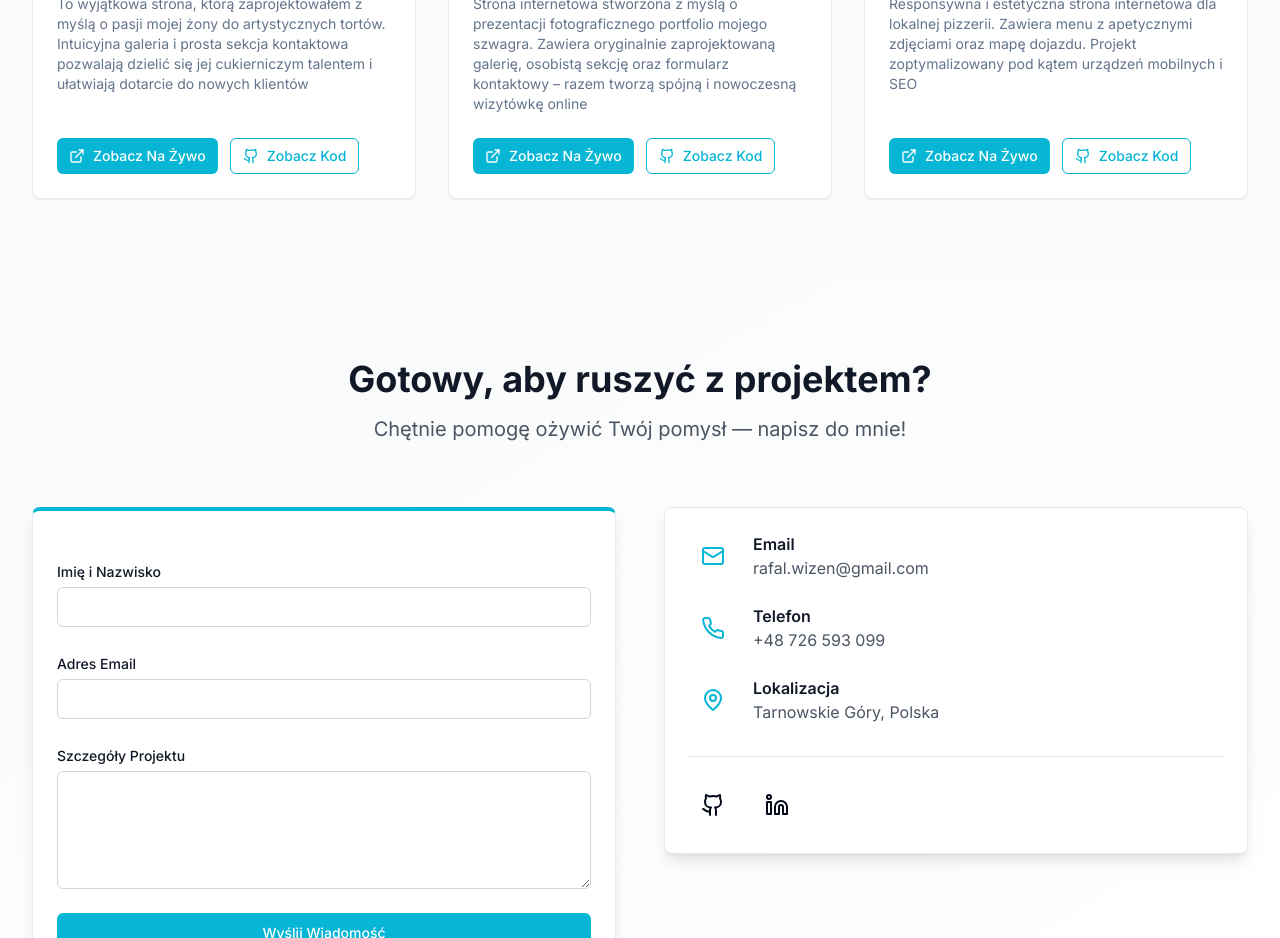
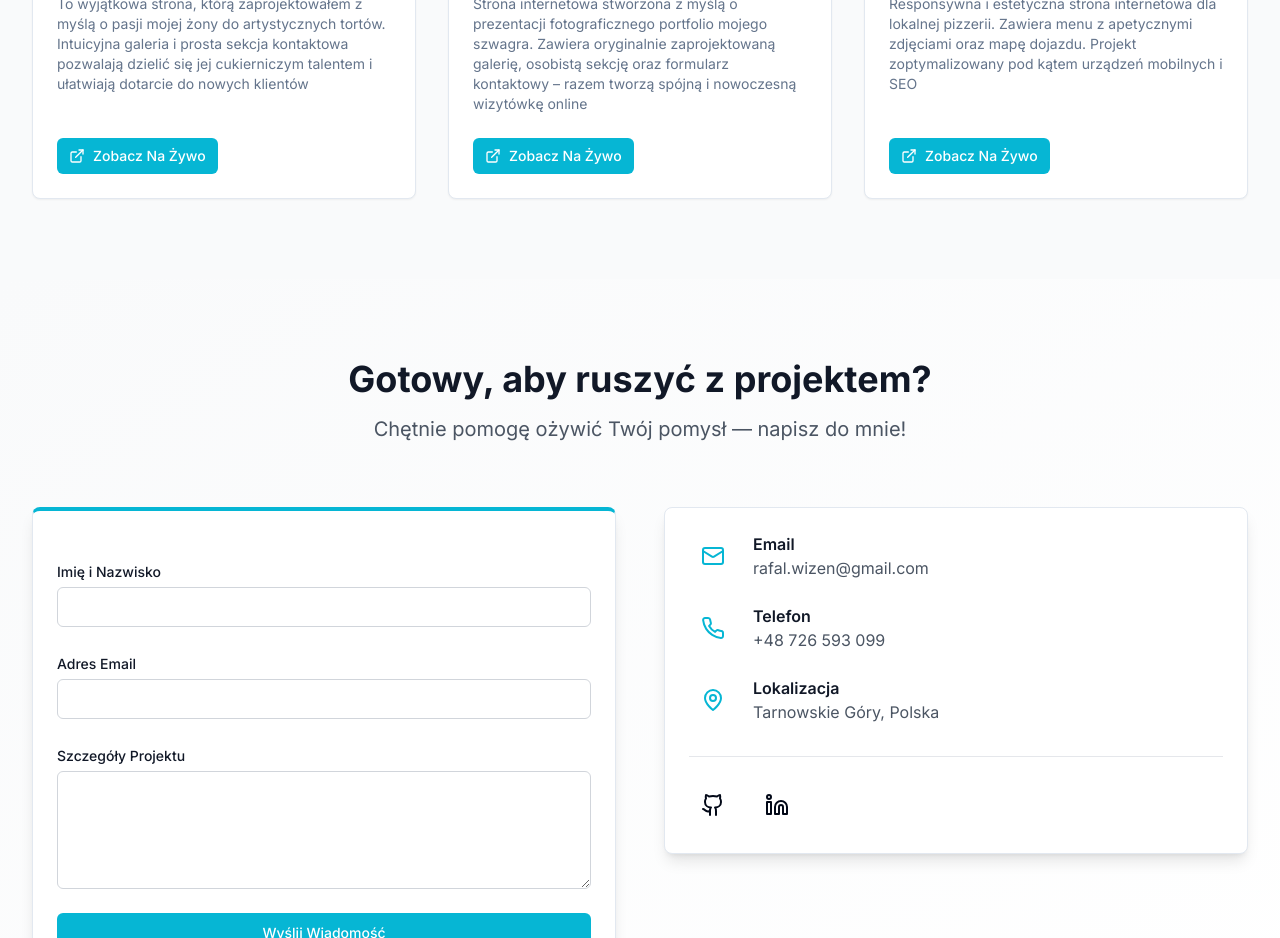
Before and after one commit to rafalwizen/portfolio-website-3, a Next.js app: page / in a window 1280 px wide. Shown: the part 2740-3678 px from the top of the page. Built offline with nearby package versions, Linux system fonts and the light colour scheme.

Commit message:
Hide github button

```diff
--- a/src/components/sections/PortfolioSection.tsx
+++ b/src/components/sections/PortfolioSection.tsx
@@ -193,15 +193,15 @@ export function PortfolioSection({ translations, language }: PortfolioSectionPro
                                             {translations.viewLive}
                                         </Button>
                                     )}
-                                    <Button
-                                        size="sm"
-                                        variant="outline"
-                                        className="border-[hsl(188.74deg_94.5%_42.75%)] text-[hsl(188.74deg_94.5%_42.75%)] hover:bg-[hsl(188.74deg_94.5%_42.75%)] hover:text-white"
-                                        onClick={() => window.open(project.codeUrl[language], "_blank")}
-                                    >
-                                        <Github className="w-4 h-4 mr-2" />
-                                        {translations.viewCode}
-                                    </Button>
+                                    {/*<Button*/}
+                                    {/*    size="sm"*/}
+                                    {/*    variant="outline"*/}
+                                    {/*    className="border-[hsl(188.74deg_94.5%_42.75%)] text-[hsl(188.74deg_94.5%_42.75%)] hover:bg-[hsl(188.74deg_94.5%_42.75%)] hover:text-white"*/}
+                                    {/*    onClick={() => window.open(project.codeUrl[language], "_blank")}*/}
+                                    {/*>*/}
+                                    {/*    <Github className="w-4 h-4 mr-2" />*/}
+                                    {/*    {translations.viewCode}*/}
+                                    {/*</Button>*/}
                                 </CardFooter>
                             </Card>
                         </motion.div>
```
